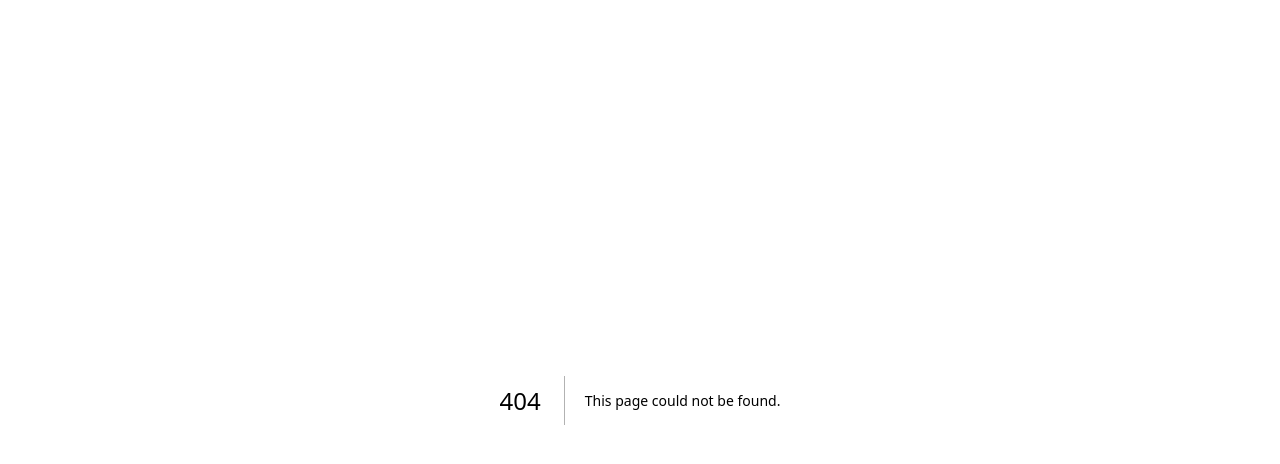
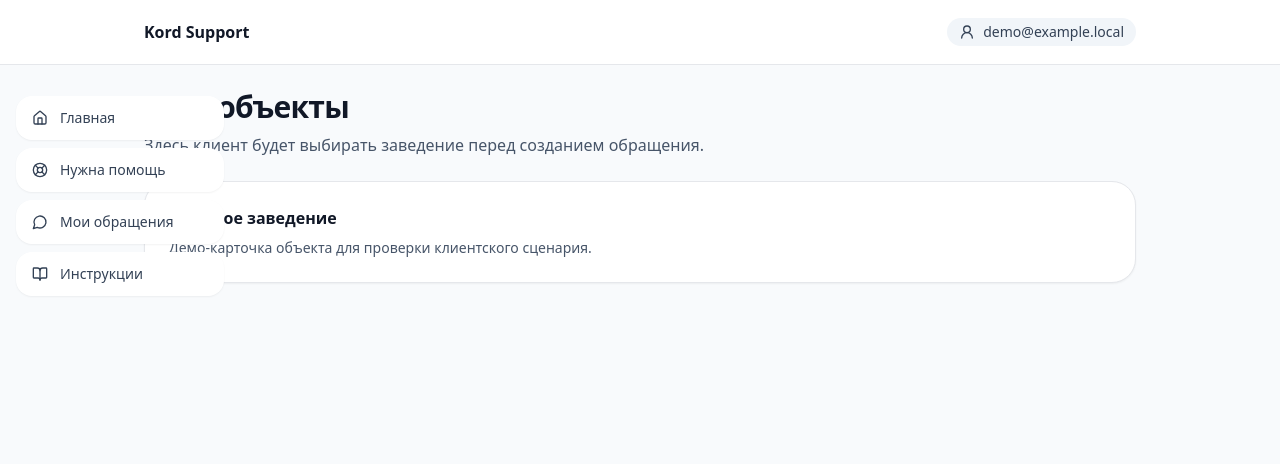
Before and after one commit to chrlie-droid/kord-support, a Next.js app in the folder frontend/: page /client/objects in a window 1280 px wide. Before the commit this address had no page. Shown: the top 464 px of the page. Built offline with nearby package versions, Linux system fonts and the light colour scheme.

Commit message:
Version 0.5: add client objects placeholder

```diff
--- /dev/null
+++ b/frontend/app/client/objects/page.tsx
@@ -0,0 +1,14 @@
+import { ClientShell } from '@/components/client-shell';
+
+export default function ClientObjectsPage() {
+  return (
+    <ClientShell>
+      <h1 className="text-3xl font-bold tracking-tight">Мои объекты</h1>
+      <p className="mt-2 text-slate-600">Здесь клиент будет выбирать заведение перед созданием обращения.</p>
+      <section className="mt-6 rounded-3xl border bg-white p-6 shadow-sm">
+        <h2 className="font-semibold">Тестовое заведение</h2>
+        <p className="mt-2 text-sm text-slate-600">Демо-карточка объекта для проверки клиентского сценария.</p>
+      </section>
+    </ClientShell>
+  );
+}
```
